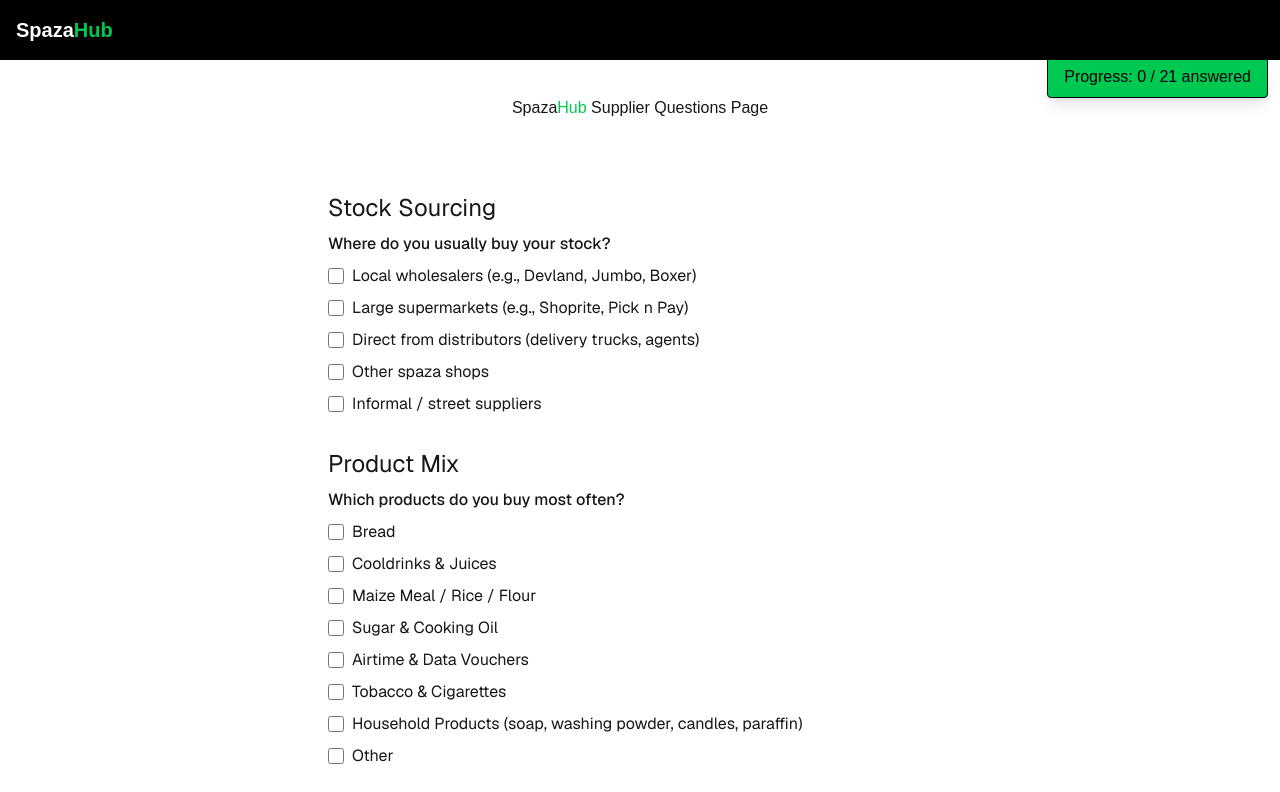
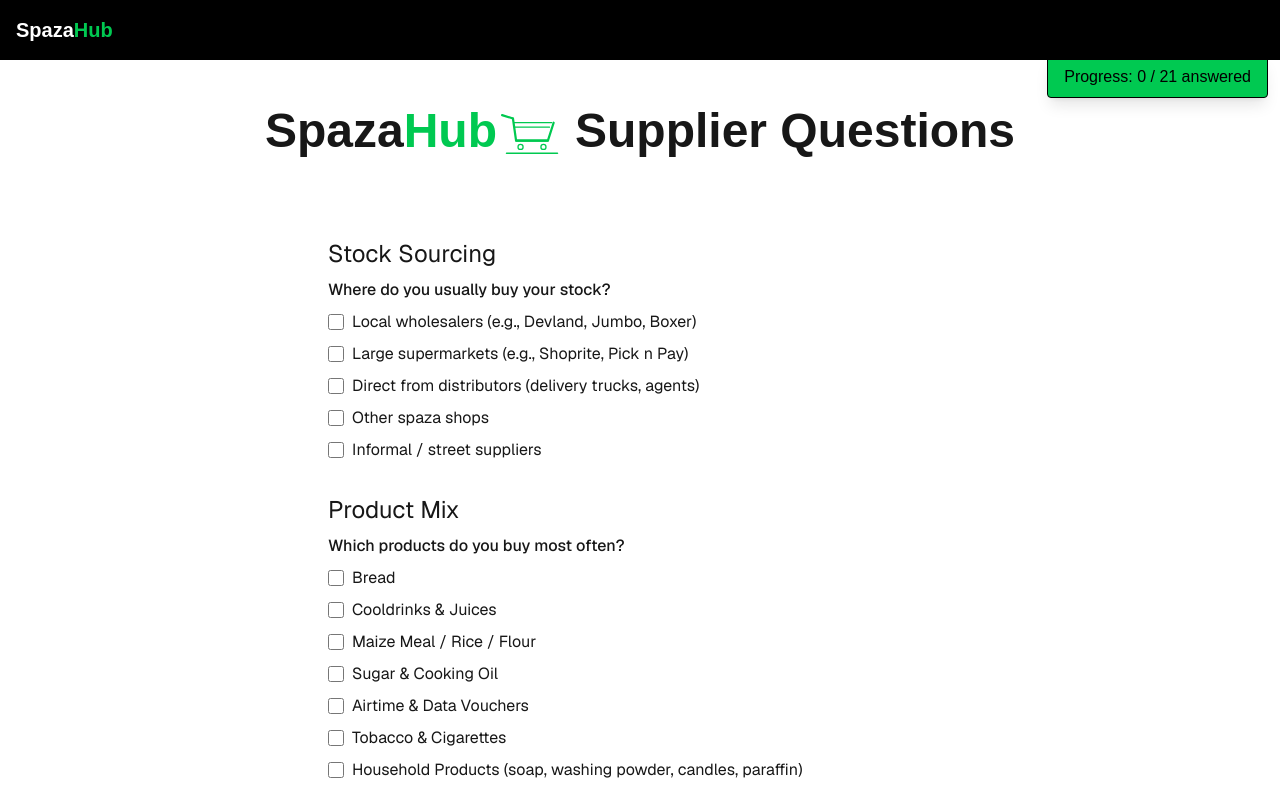
Before and after one commit to tony2tones/spazahub-questionnaire, a Next.js app: page /supplier-questions in a window 1280 px wide. Shown: the top 792 px of the page. Built offline with nearby package versions, Linux system fonts and the light colour scheme; no server answers.

Commit message:
Update page.tsx
Fixed styles to supplier questions and tested

```diff
--- a/src/app/supplier-questions/page.tsx
+++ b/src/app/supplier-questions/page.tsx
@@ -1,10 +1,17 @@
 import { Questionnaire } from "@/app/components/Questionaire";
 import { SpazaSupplierQuestions } from "../spazaHub-questions/supplier-questions";
+import CartIcon from "@/components/ui/icons/CartIcon";
 
 export default function SupplierQuestionsPage() {
   return (
     <div className="flex flex-col items-center justify-center gap-8 p-8">
-      <h1>Spaza<span className="text-green-500">Hub</span> Supplier Questions Page</h1>
+         <h1 className="text-3xl sm:text-5xl font-bold flex items-center flex-wrap gap-2">
+           <span className="flex whitespace-nowrap items-center">
+             Spaza<span className="text-green-500">Hub</span>
+             <CartIcon width={70} height={70} color="#00c950" />
+           </span>
+           Supplier Questions
+         </h1>
         <Questionnaire
           spazaQuestions={SpazaSupplierQuestions}
           questionnaireType="supplier"
```
